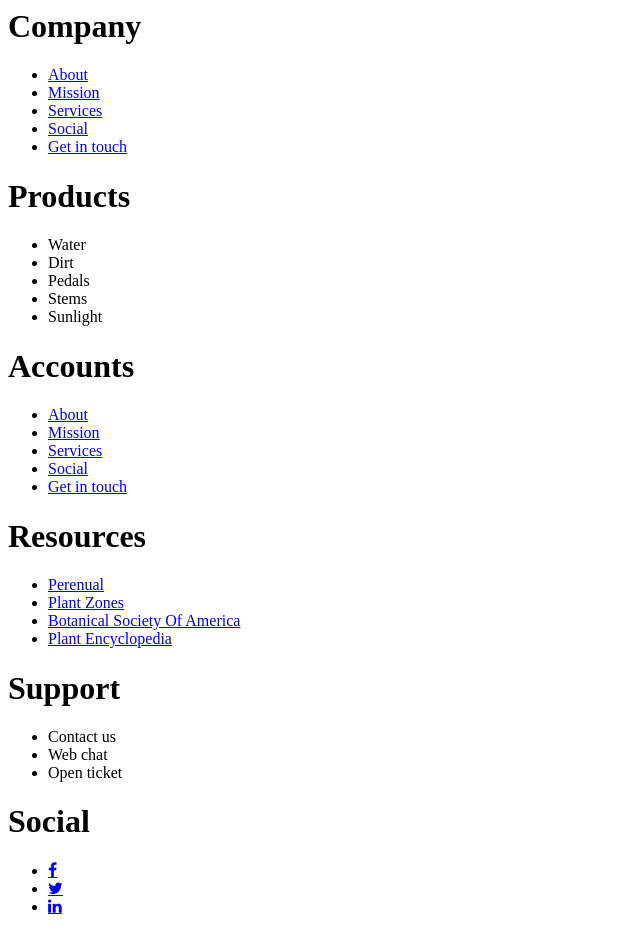
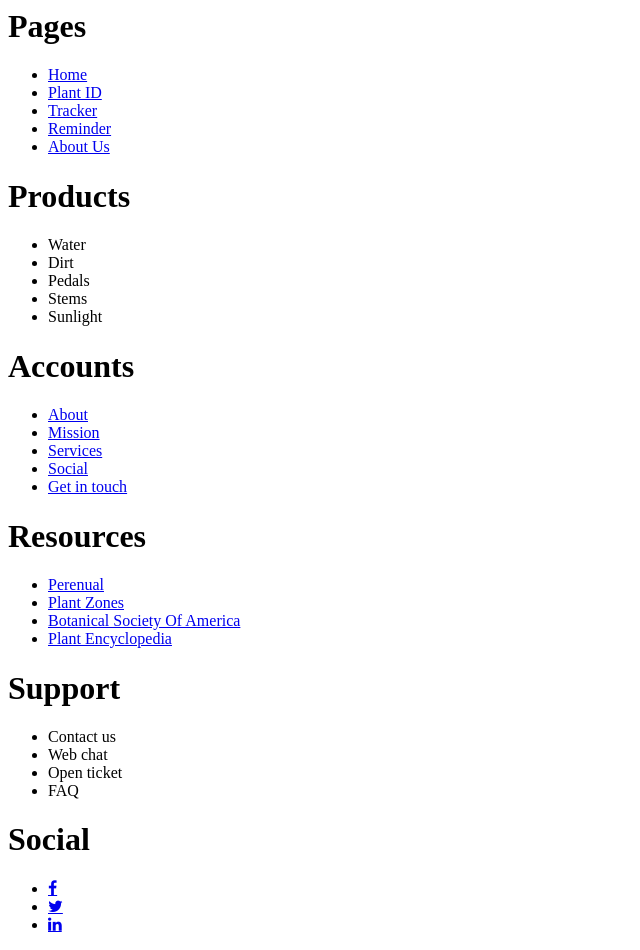
Before and after one commit to KDendor/funky-chicken-group-project, a plain HTML site: page footer.html in a window 1280 px wide. Shown: the whole page, without its empty margins (0-640 px from the left). Drawn offline with Linux system fonts and the light colour scheme.

Commit message:
Footer Edits

```diff
--- a/footer.html
+++ b/footer.html
@@ -3,13 +3,13 @@
     <div class="container">
         <div class="columns">
             <div class="column">
-                <h1 class="title is-6">Company</h1>
+                <h1 class="title is-6">Pages</h1>
                 <ul>
-                    <li><a href="#">About</a></li>
-                    <li><a href="#">Mission</a></li>
-                    <li><a href="#">Services</a></li>
-                    <li><a href="#">Social</a></li>
-                    <li><a href="#">Get in touch</a></li>
+                    <li><a href="index.html">Home</a></li>
+                    <li><a href="plant.html">Plant ID</a></li>
+                    <li><a href="track.html">Tracker</a></li>
+                    <li><a href="reminder.html">Reminder</a></li>
+                    <li><a href="aboutus.html">About Us</a></li>
                 </ul>
             </div>
             <div class="column">
@@ -35,7 +35,7 @@
             <div class="column">
                 <h1 class="title is-6">Resources</h1>
                 <ul>
-                    <li><a href="#">Perenual</a></li>
+                    <li><a href="https://perenual.com/">Perenual</a></li>
                     <li><a href="https://planthardiness.ars.usda.gov/">Plant Zones</a></li>
                     <li><a href="https://cms.botany.org/home.html">Botanical Society Of America</a></li>
                     <li><a href="https://www.bhg.com/gardening/plant-dictionary/">Plant Encyclopedia</a></li>
@@ -47,6 +47,7 @@
                     <li>Contact us</li>
                     <li>Web chat</li>
                     <li>Open ticket</li>
+                    <li>FAQ</li>
                 </ul>
             </div>
             <div class="column">
```
